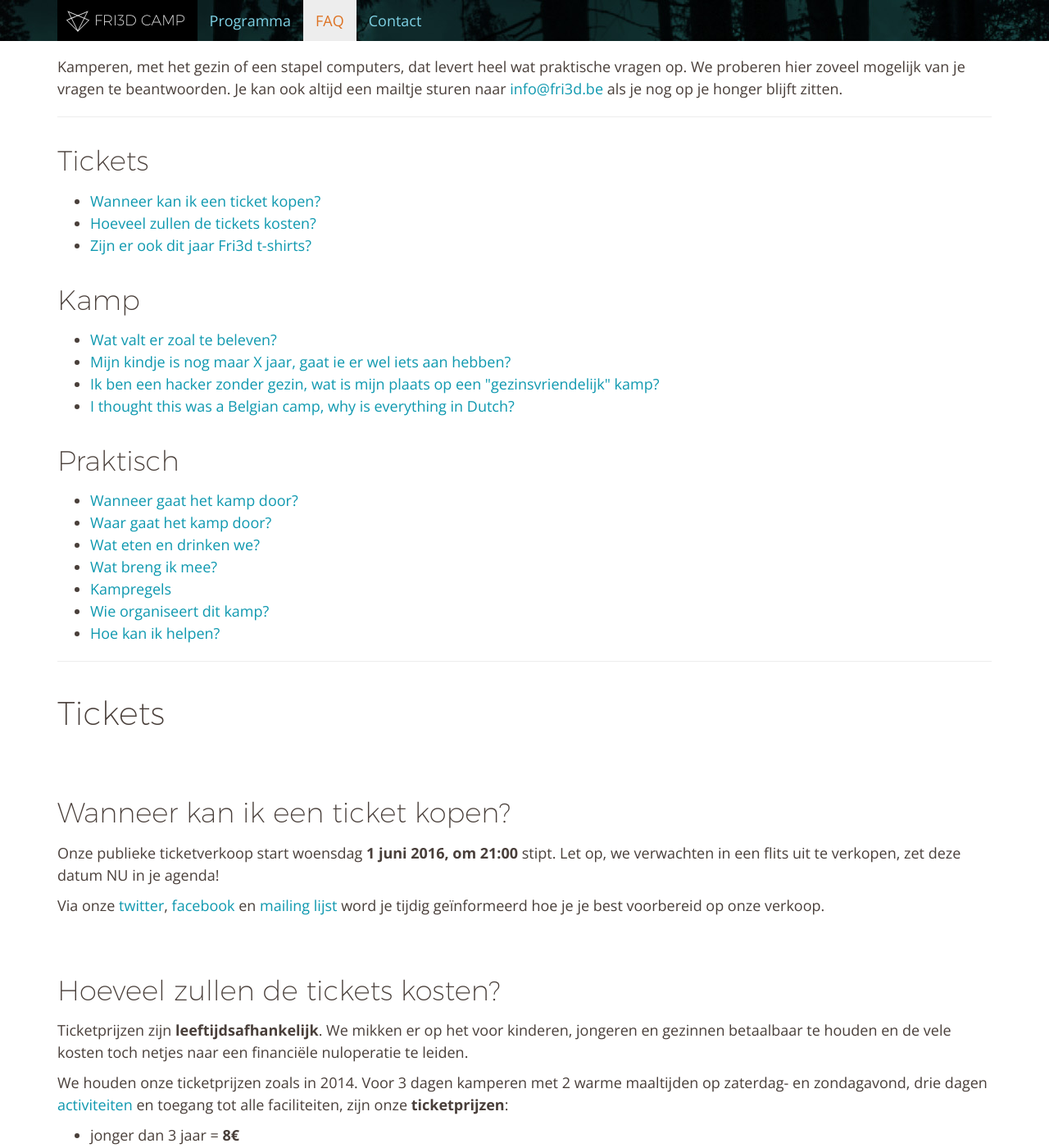
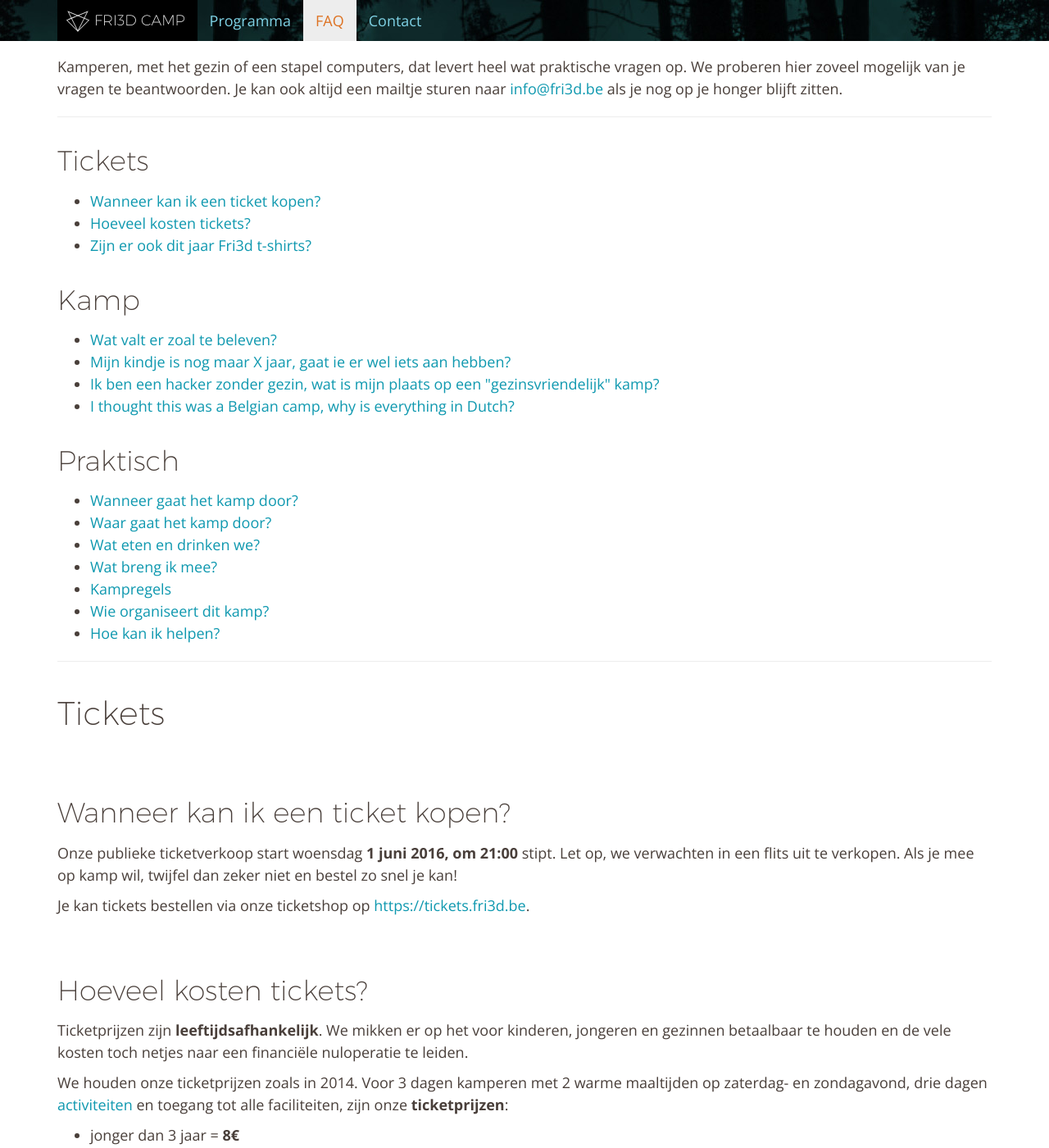
Before and after one commit to Fri3dCamp/fri3dweb2016, a Jekyll site: the page built from faq/index.html, in a window 1280 px wide and 1400 px high, scrolled down 279 px. Shown: the whole window at 82% size. Built offline with Jekyll 4.4.1, drawn with Linux system fonts in a browser that asks for light colours; nearby versions of some CDN libraries.

Commit message:
ticketshop FAQ

```diff
--- a/faq/index.html
+++ b/faq/index.html
@@ -8,10 +8,10 @@ questions:
     - question: Wanneer kan ik een ticket kopen?
       anchor: ticketdate
       answer: >
-        <p>Onze publieke ticketverkoop start woensdag <strong>1 juni 2016, om 21:00 </strong>stipt. Let op, we verwachten in een flits uit te verkopen, zet deze datum NU in je agenda!</p>
-        <p>Via onze <a href="https://twitter.com/Fri3dCamp">twitter</a>, <a href="https://www.facebook.com/events/562016213967621">facebook</a> en <a href="/contact">mailing lijst</a> word je tijdig geïnformeerd hoe je je best voorbereid op onze verkoop.</p>
+        <p>Onze publieke ticketverkoop start woensdag <strong>1 juni 2016, om 21:00 </strong>stipt. Let op, we verwachten in een flits uit te verkopen. Als je mee op kamp wil, twijfel dan zeker niet en bestel zo snel je kan!</p>
+        <p>Je kan tickets bestellen via onze ticketshop op <a href="https://tickets.fri3d.be">https://tickets.fri3d.be</a>.</p>
 
-    - question: Hoeveel zullen de tickets kosten?
+    - question: Hoeveel kosten tickets?
       anchor: ticketprice
       answer: >
         <p>Ticketprijzen zijn <strong>leeftijdsafhankelijk</strong>. We mikken er op het voor kinderen, jongeren en gezinnen betaalbaar te houden en de vele kosten toch netjes naar een financiële nuloperatie te leiden.</p>
```
